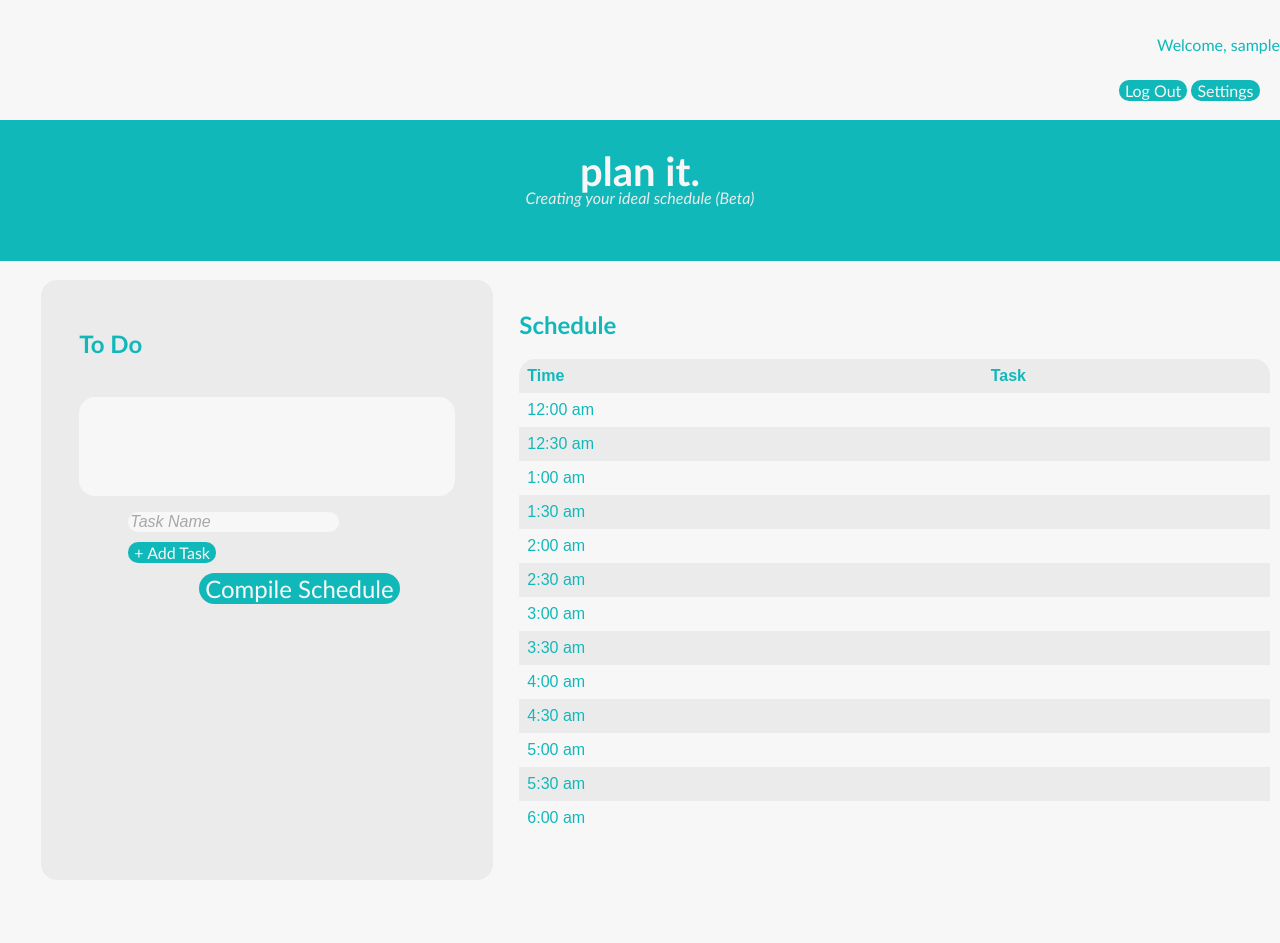
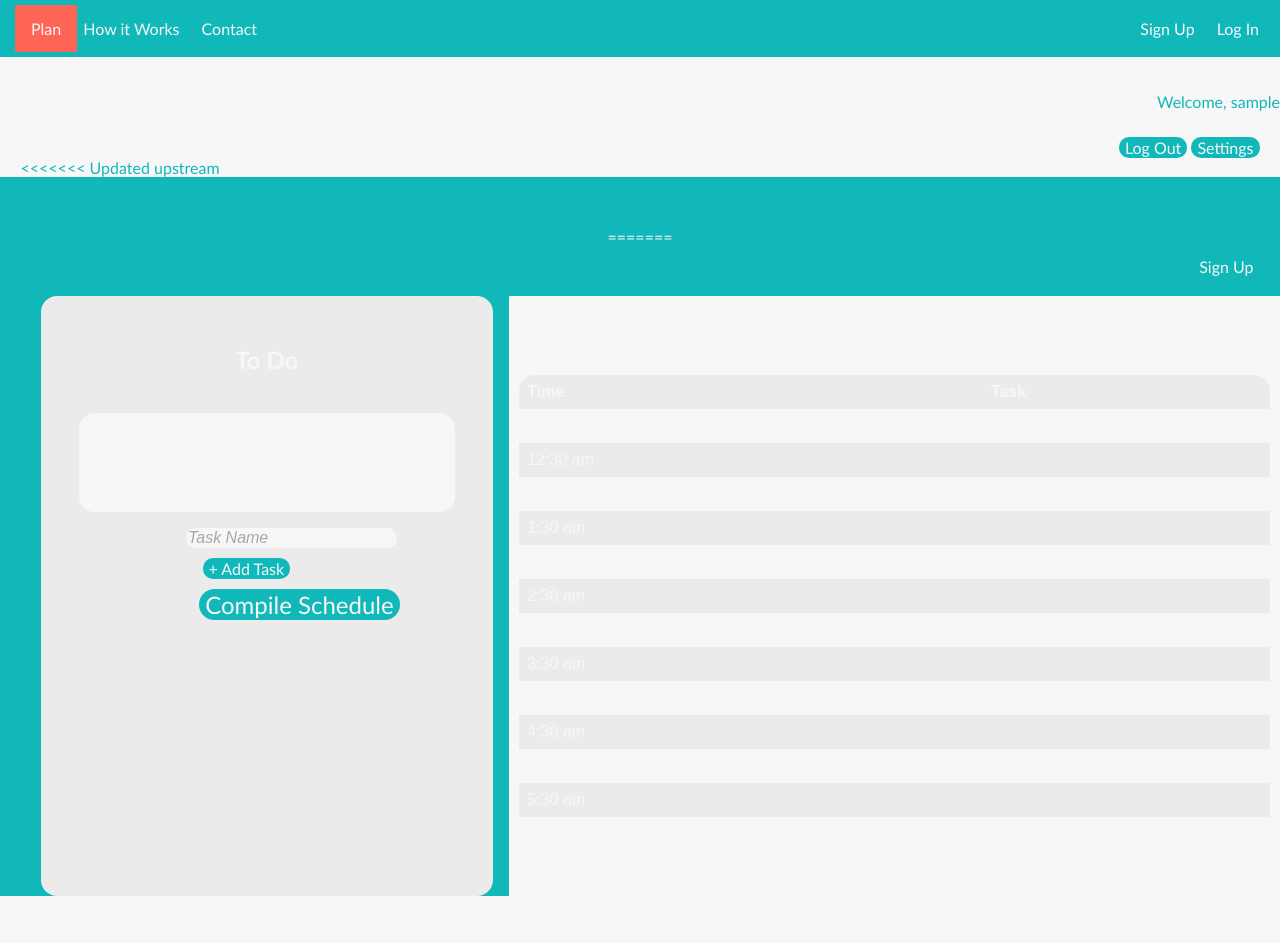
Before and after one commit to rishi-bhatnager/plan-it, a Django app: page / in a window 1280 px wide. Shown: the top 943 px of the page. Run offline with Django 3.2, Linux system fonts and the light colour scheme; the visitor is signed in with stand-in values (Sample User, id 1); some libraries are stand-ins or nearby versions.

Commit message:
Premature navbar

```diff
--- a/webapp/collect_static/js/script.js
+++ b/webapp/collect_static/js/script.js
@@ -89,7 +89,6 @@ function compileList() {
         }
     }
 }
-
 
 // Show task details
 function openDetails(e) {
--- a/webapp/planner/templates/planner/base.html
+++ b/webapp/planner/templates/planner/base.html
@@ -24,7 +24,20 @@
 </head>
 
 <body>
-    <div>
+    <div class="navbar">
+        <ul>
+            <div class= "left-nav">
+                <li><a class="active" href="#home">Plan</a></li>
+                <li><a href="#about">How it Works</a></li>
+                <li><a href="#contact">Contact</a></li>
+            </div>
+            <div class="right-nav">
+                <li><a href="#login">Log In</a></li>
+                <li><a href="#signup">Sign Up</a></li>
+            </div>
+        </ul>
+    </div>
+    <div.
         {% if messages %}
             {% for message in messages %}
                 <div class="alert alert-{{ message.tags }}">{{ message }}</div>
--- a/webapp/planner/templates/planner/index.html
+++ b/webapp/planner/templates/planner/index.html
@@ -2,14 +2,21 @@
 
 {% block content %}
 
+<<<<<<< Updated upstream
     <div class="top">
+=======
+<div align="right" class="login">
+        <button class="signin" onclick="location.href=' {% url 'users:register' %}'">Sign Up</button>
+    </div>
+    <!-- <div class="top">
+>>>>>>> Stashed changes
         <div class="title">
             <h1>plan it.</h1>
         </div>
         <div class="subheading">
             <p>Creating your ideal schedule (Beta)</p>
         </div>
-    </div>
+    </div> -->
     <div class="row">
         <div class="column1">
             <h2>To Do</h2>
--- a/webapp/static/css/styles.css
+++ b/webapp/static/css/styles.css
@@ -29,16 +29,17 @@ body {
     text-align: center;
     background-color: #11b8ba;
     color: #f7f7f7;
-    padding-top: 10px;
+    padding-top: 50px;
     position: relative;
 }
 
 .subheading {
     text-align: center;
     background-color: #11b8ba;
+    border-bottom: 8px solid #f7f7f7;
     font-style: italic;
     color: #ebebeb;
-    margin-top: -15px;
+    margin-top: 30px;
 }
 
 .info {
@@ -115,6 +116,8 @@ button:hover {
     background-color: #f7f7f7;
 }
 
+
+                                                                                                    /* Rishi edits, remove if screws up */
 .signin {
   background-color: #f7f7f7;
   color: #11b8ba;
@@ -122,8 +125,11 @@ button:hover {
 }
 
 .login {
-  background-color: #11b8ba;
+  background-color: #000000;
 }
+
+                                                                                                            /* end Rishi edits */
+
 
 input {
     font-size: 16px;
@@ -227,3 +233,40 @@ tr:nth-child(even) {
   background: #11b8ba;
   cursor: pointer; /* Cursor on hover */
 }
+
+.navbar ul{
+    list-style-type: none;
+    margin: 0;
+    padding-left: 30px;
+    overflow: hidden;
+    background-color: #11b8ba;
+}
+
+.navbar a {
+  display: block;
+  color: #f7f7f7;
+  text-align: center;
+  padding: 14px 16px;
+  margin: 0px;
+  text-decoration: none;
+}
+
+.active {
+  background-color: #ff6557;
+}
+
+.active {
+  background-color: #ff6557;
+}
+
+.navbar li a:hover {
+  background-color: #159799;
+}
+
+.left-nav li {
+  float: left;
+}
+
+.right-nav li {
+  float: right;
+}
```
